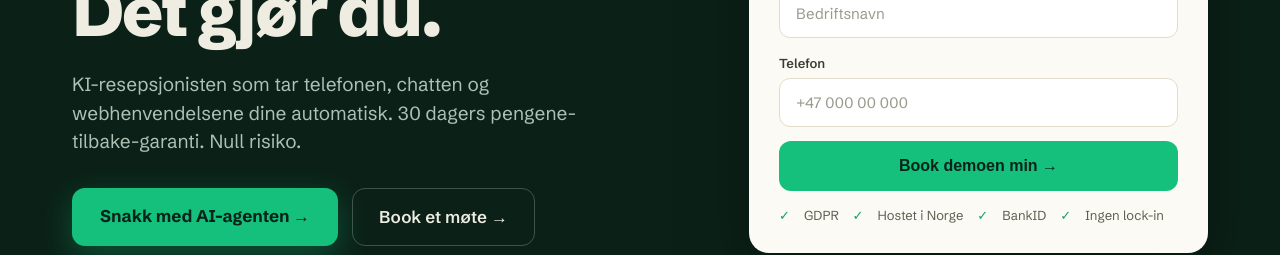
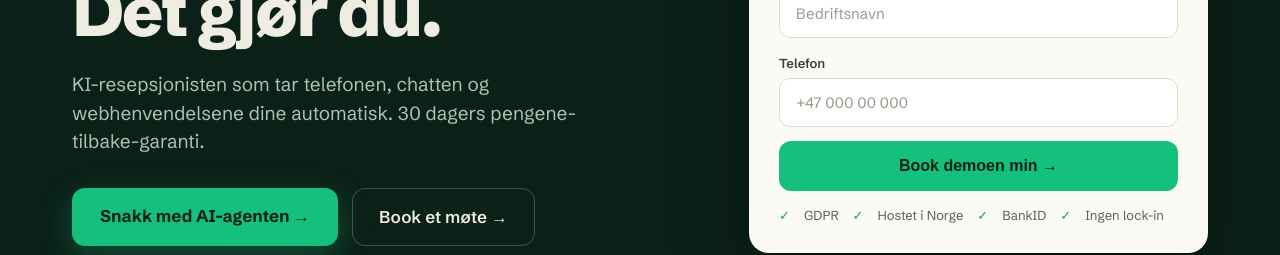
Before and after one commit to LeonardHolter/KI-Consult, a Next.js app: page / in a window 1280 px wide. Shown: the part 347-602 px from the top of the page. Built offline with nearby package versions, Linux system fonts and the light colour scheme.

Commit message:
Drop "Null risiko" from the hero subtext
Co-Authored-By: Claude Sonnet 5 <noreply@anthropic.com>

```diff
--- a/app/page.tsx
+++ b/app/page.tsx
@@ -255,7 +255,7 @@ export default function Home() {
               }}
             >
               KI-resepsjonisten som tar telefonen, chatten og webhenvendelsene dine automatisk.
-              30 dagers pengene-tilbake-garanti. Null risiko.
+              30 dagers pengene-tilbake-garanti.
             </p>
             <div style={{ display: "flex", gap: 14, marginTop: 32, flexWrap: "wrap" }}>
               <a
```
